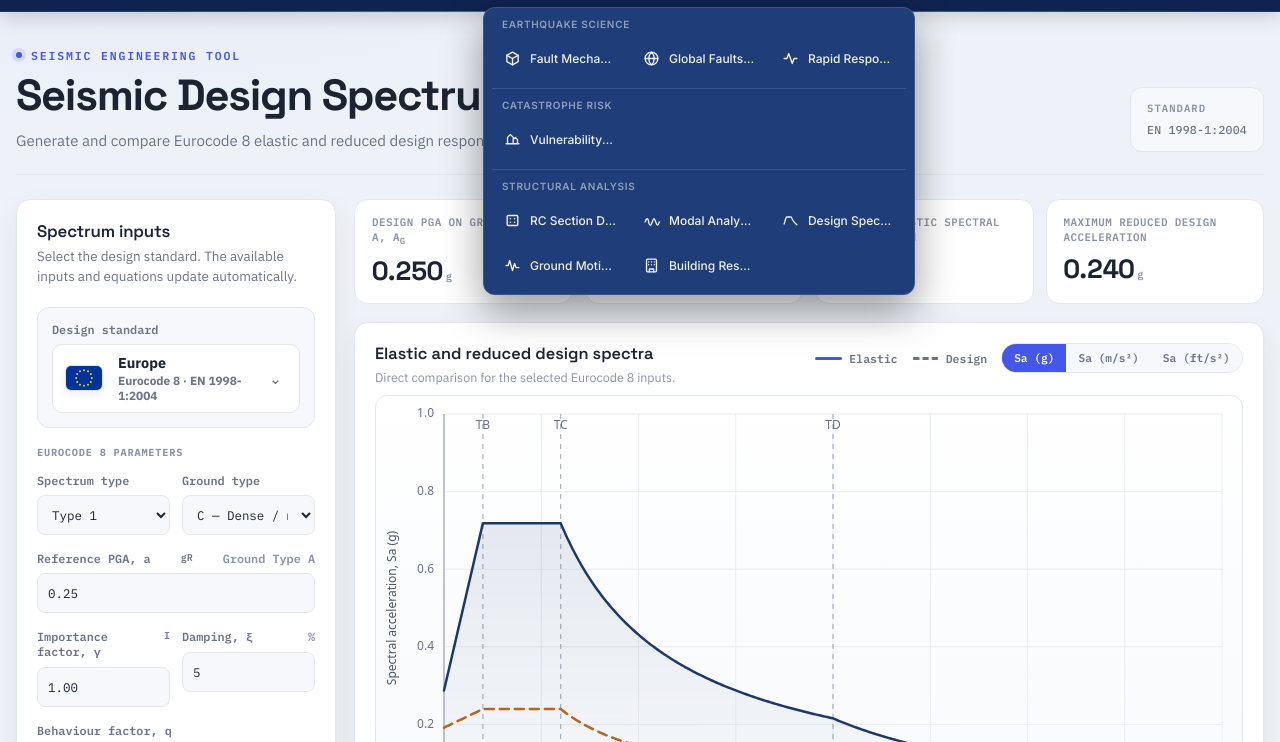
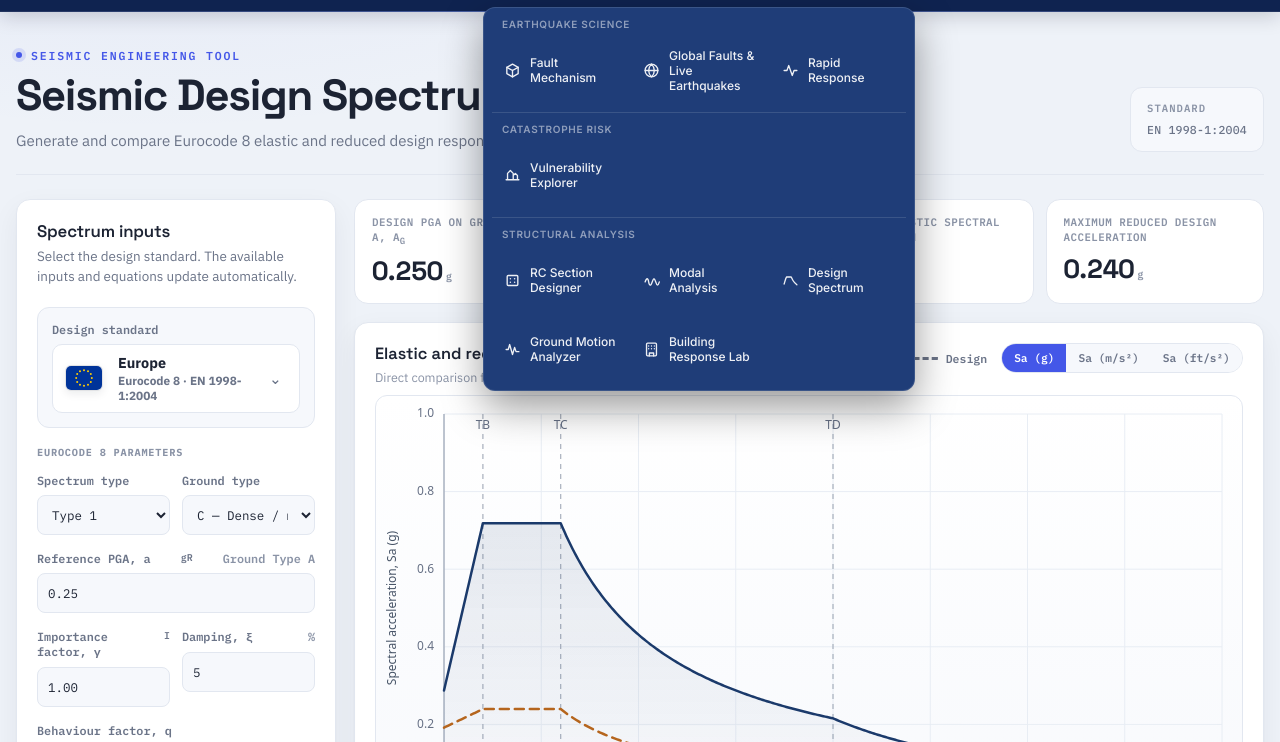
Before and after one commit to ArashNass/design-spectrum, a plain HTML site: page index.html in a window 1280 px wide. Both pictures are taken after a click on the button "Tools". Shown: the part 44-786 px from the top of the page. Drawn offline with Linux system fonts and the light colour scheme.

Commit message:
Show complete wrapped tool names

```diff
--- a/index.html
+++ b/index.html
@@ -865,7 +865,7 @@
 .site-hd .hd-dd.open .hd-dd-btn svg.hd-chev{transform:rotate(180deg)}
 .site-hd .hd-dd-menu{position:fixed;background:#1f3d78;border:1px solid rgba(255,255,255,.12);border-radius:12px;box-shadow:0 16px 40px rgba(0,0,0,.4);width:432px;max-width:calc(100vw - 28px);padding:8px;display:none;grid-template-columns:repeat(3,1fr);gap:3px;z-index:10000}
 .site-hd .hd-dd.open .hd-dd-menu{display:grid}
-.site-hd .hd-dd-menu a{min-width:0;display:flex;flex-direction:row;align-items:center;gap:9px;padding:10px 12px;border-radius:8px;font-size:12px;color:#fff;font-weight:500;text-align:left;line-height:1.25;opacity:.92;height:42px;box-sizing:border-box}.site-hd .hd-dd-menu a .hd-dd-lbl{flex:1;min-width:0;overflow:hidden;white-space:nowrap;text-overflow:ellipsis}.site-hd .hd-dd-cat{grid-column:1/-1;font-size:10px;font-weight:700;letter-spacing:.07em;text-transform:uppercase;color:rgba(255,255,255,.5);padding:10px 10px 4px;margin-top:6px;border-top:1px solid rgba(255,255,255,.12)}.site-hd .hd-dd-cat:first-child{margin-top:0;padding-top:2px;border-top:0}
+.site-hd .hd-dd-menu a{min-width:0;display:flex;flex-direction:row;align-items:center;gap:9px;padding:9px 12px;border-radius:8px;font-size:12px;color:#fff;font-weight:500;text-align:left;line-height:1.25;opacity:.92;height:66px;box-sizing:border-box}.site-hd .hd-dd-menu a .hd-dd-lbl{flex:1;min-width:0;white-space:normal;overflow-wrap:anywhere}.site-hd .hd-dd-cat{grid-column:1/-1;font-size:10px;font-weight:700;letter-spacing:.07em;text-transform:uppercase;color:rgba(255,255,255,.5);padding:10px 10px 4px;margin-top:6px;border-top:1px solid rgba(255,255,255,.12)}.site-hd .hd-dd-cat:first-child{margin-top:0;padding-top:2px;border-top:0}
 .site-hd .hd-dd-menu a:hover{background:rgba(255,255,255,.1);opacity:1}
 .site-hd .hd-dd-menu a.hd-on{background:rgba(255,255,255,.16);opacity:1}
 .site-hd .hd-dd-menu a .hd-dd-ic{width:17px;height:17px;flex-shrink:0}
```
